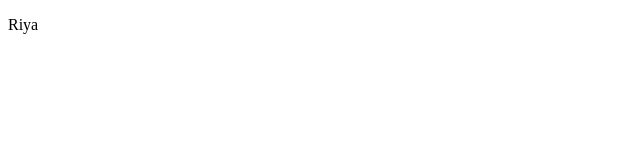
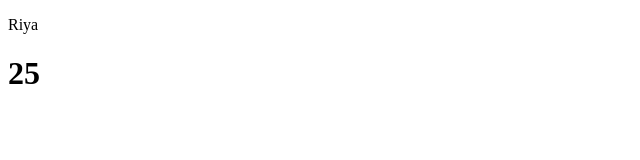
Before and after one commit to catarinaperei/Json-and-JS-Asynchronous, a plain HTML site: page index.html in a window 1280 px wide. Shown: the full height of the page, 0-640 px from the left. Drawn offline with Linux system fonts and the light colour scheme.

Commit message:
sync and await

```diff
--- a/index.html
+++ b/index.html
@@ -22,5 +22,19 @@ innerHTML=newobj.name
 
     </script>
 
+    <h1 id="result"></h1>
+    <script>
+
+        async function add(a,b){
+            let response = await a + b;
+            display(response);
+        }
+        function display(some){
+            document.getElementById("result").
+            innerHTML = some;
+        }
+        add(5, 20);
+    </script>
+
 </body>
 </html>
```
